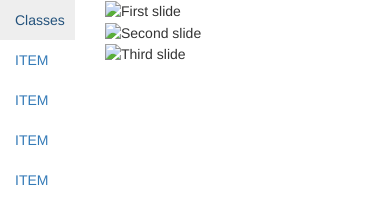
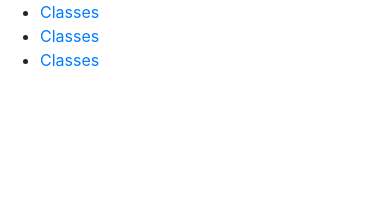
Before and after one commit to bchaughey/Digital-Signage, a plain HTML site: page Digital_Sign/index.html in a window 390 px wide. Drawn offline with nearby package versions, Linux system fonts and the light colour scheme.

Commit message:
fuck bootstrap for now

```diff
--- a/Digital_Sign/index.html
+++ b/Digital_Sign/index.html
@@ -18,41 +18,20 @@
     <![endif]-->
   </head>
   <body>
-  <div class="row">
-    <div class="container col-xs-3">
+  <div id="wrapper">
+    <div id="sidebar-wrapper">
+      <ul class="sidebar-nav">
+        <li><a href="#">Classes</li>
+        <li><a href="#">Classes</li>
+        <li><a href="#">Classes</li>
+      </ul>
 
-      <ul class="nav flex-column" style="height: 100%;">
-        <li class="nav-item"><a href="#">Classes</a></li>
-        <li class="nav-item"><a href="#">ITEM</a></li>
-        <li class="nav-item"><a href="#">ITEM</a></li>
-        <li class="nav-item"><a href="#">ITEM</a></li>
-        <li class="nav-item"><a href="#">ITEM</a></li>
-      </ul>
     </div>
-    <div class="container col-xs-9">
-      <div id="carouselExampleControls" class="carousel slide" data-ride="carousel">
-  <div class="carousel-inner" role="listbox">
-    <div class="carousel-item active">
-      <img class="d-block img-fluid active" src="..." alt="First slide">
-    </div>
-    <div class="carousel-item">
-      <img class="d-block img-fluid" src="..." alt="Second slide">
-    </div>
-    <div class="carousel-item">
-      <img class="d-block img-fluid" src="..." alt="Third slide">
-    </div>
+
+
+
   </div>
-  <a class="carousel-control-prev" href="#carouselExampleControls" role="button" data-slide="prev">
-    <span class="carousel-control-prev-icon" aria-hidden="true"></span>
-    <span class="sr-only">Previous</span>
-  </a>
-  <a class="carousel-control-next" href="#carouselExampleControls" role="button" data-slide="next">
-    <span class="carousel-control-next-icon" aria-hidden="true"></span>
-    <span class="sr-only">Next</span>
-  </a>
-</div>
-    </div>
-  </div>
+
 
 
     <!-- jQuery (necessary for Bootstrap's JavaScript plugins) -->
```
Also changed, not shown: Digital_Sign/bootstrap.min.js (deleted), Digital_Sign/ds.css (renamed from Digital_Sign/bootstrap.css), 2 other files.
